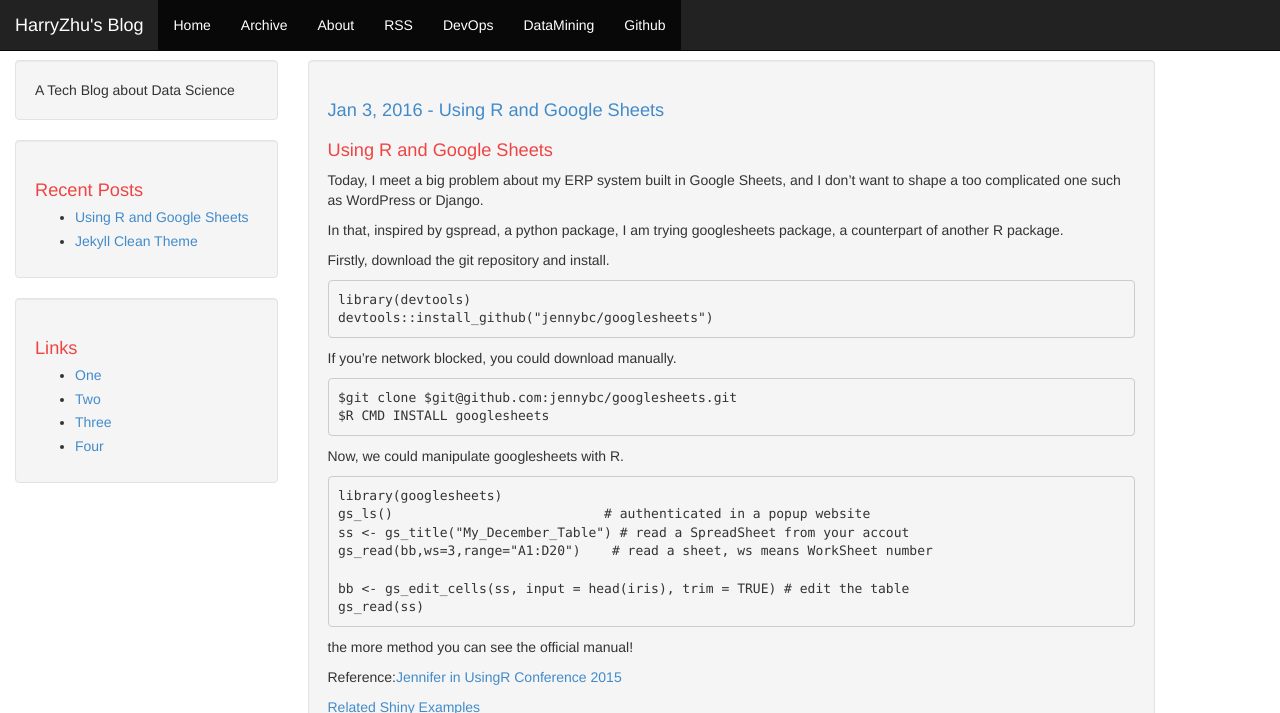
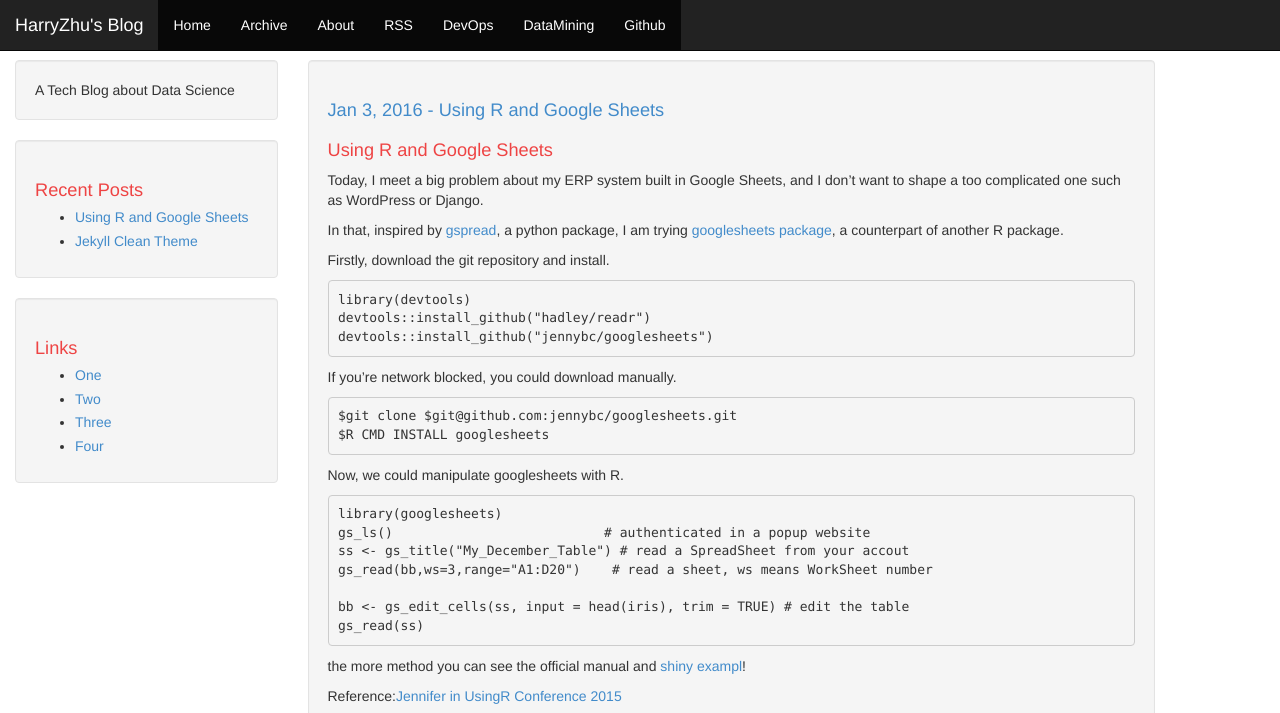
Before and after one commit to harryprince/harryprince.github.io, a Jekyll site: the page built from _posts/2016-01-03-using-r-and-googlesheets.md, in a window 1280 px wide and 1080 px high, cut to the strip 0-713 px from the top of the window. Built offline with Jekyll 4.4.1, drawn with Linux system fonts in a browser that asks for light colours; Markdown is read by kramdown in place of the engine named in the settings.

Commit message:
new posts

````diff
--- a/_posts/2016-01-03-using-r-and-googlesheets.md
+++ b/_posts/2016-01-03-using-r-and-googlesheets.md
@@ -10,12 +10,13 @@ output: html_document
 
 Today, I meet a big problem about my ERP system built in Google Sheets, and I don't want to shape a too complicated one such as WordPress or Django.
 
-In that, inspired by gspread, a python package, I am trying googlesheets package, a counterpart of another R package.
+In that, inspired by [gspread](https://github.com/burnash/gspread), a python package, I am trying [googlesheets package](https://github.com/jennybc/googlesheets), a counterpart of another R package.
 
 Firstly, download the git repository and install.
 
 ```{r}
 library(devtools)
+devtools::install_github("hadley/readr")
 devtools::install_github("jennybc/googlesheets")
 ```
 
@@ -36,7 +37,7 @@ bb <- gs_edit_cells(ss, input = head(iris), trim = TRUE) # edit the table
 gs_read(ss)
 ```
 
-the more method you can see the official manual!
+the more method you can see the official manual and [shiny exampl](https://jennybc.shinyapps.io/10_read-write-private-sheet)!
 
 Reference:[Jennifer in UsingR Conference 2015](https://speakerdeck.com/jennybc/googlesheets-talk-at-user2015)
 
````
